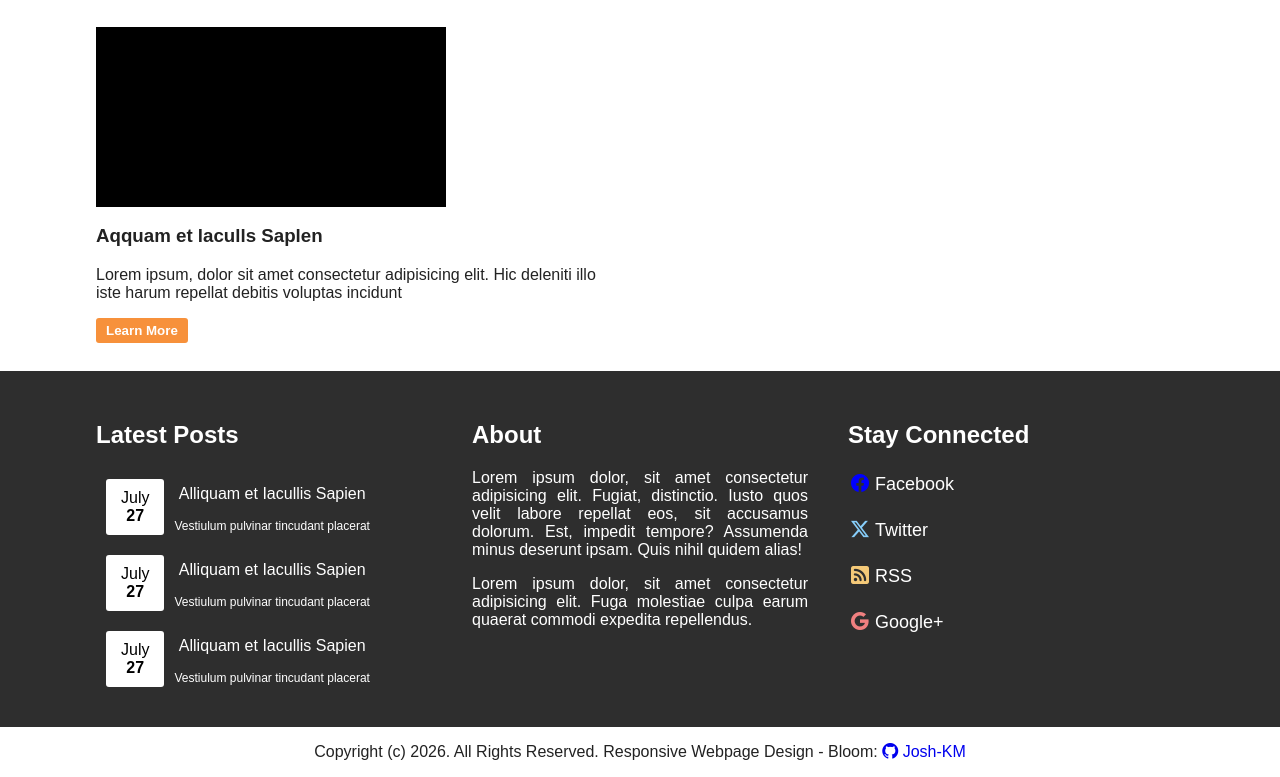
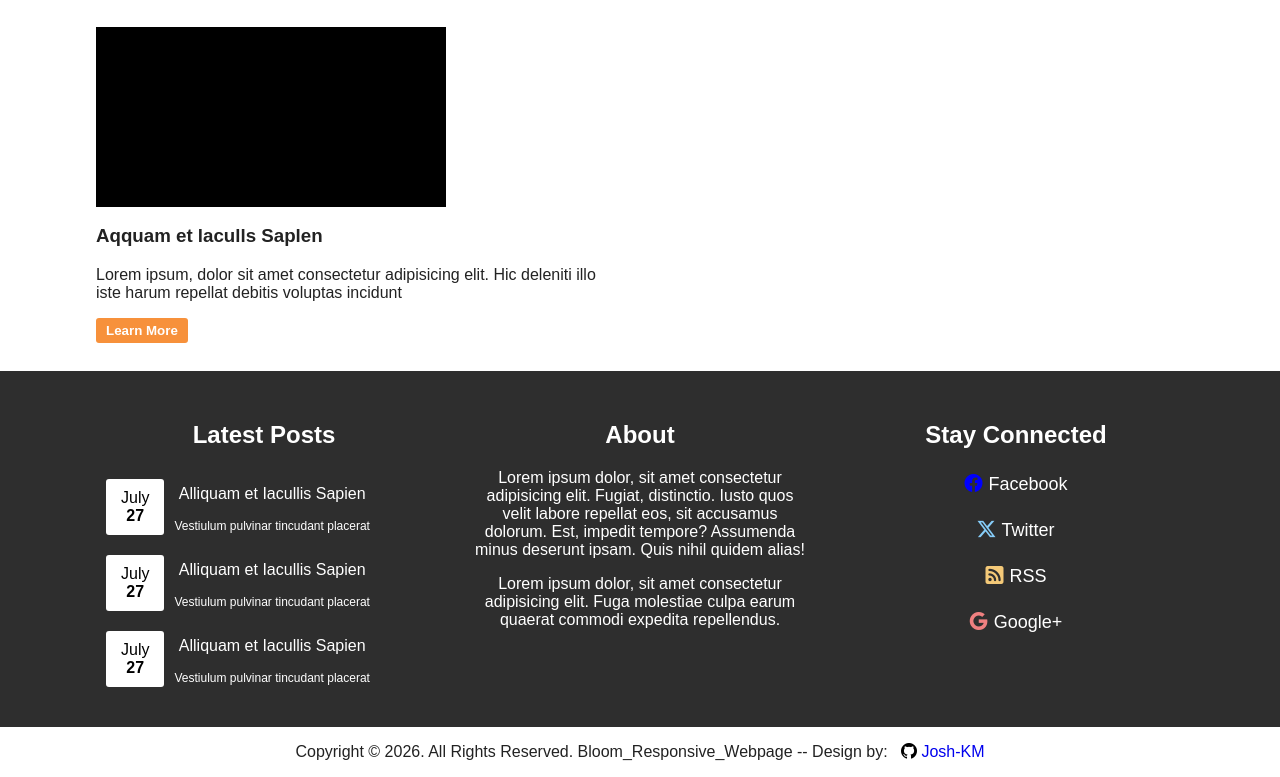
Before and after one commit to Josh-KM/Bloom_Responsive_Webpage, a plain HTML site: page index.html in a window 1280 px wide. Shown: the part 1210-1987 px from the top of the page. Drawn offline with nearby package versions, Linux system fonts and the light colour scheme.

Commit message:
first commit

```diff
--- a/index.html
+++ b/index.html
@@ -8,8 +8,11 @@
         <link href="https://fonts.googleapis.com/css2?family=Pacifico&display=swap" rel="stylesheet">
     </head><link rel="stylesheet" href="https://cdn.jsdelivr.net/npm/bootstrap-icons@1.13.1/font/bootstrap-icons.min.css">
     <body>
+
+        <!-- Header Section / Navigation -->
         <header>
             <nav class="container nav">
+                <!-- Logo -->
                 <div class="logo"><img src="/images/edit_bloom.png" alt=""></div>
                 <ul>
                     <li><a href="#">Home</a></li>
@@ -21,6 +24,7 @@
             </nav>
         </header>
 
+        <!-- Hero Section -->
         <section class="hero">
             <div class="hero-section content-hero">
                 <div class="hero-content">
@@ -35,23 +39,29 @@
             </div>
         </section>
 
+        <!-- Services / Feature Cards -->
         <div class="card-section">
             <div class="main-card card-div">
                 <h1>This is a Heading</h1>
                 <div class="cards">
 
+                    <!-- Services Card Item -->
                     <div>
                         <div class="card-1"></div>
                         <h3>Aqquam et laculls Saplen</h3>
                         <p>Lorem ipsum, dolor sit amet consectetur adipisicing elit. Hic deleniti illo iste harum repellat debitis voluptas incidunt</p>
                         <button class="card-btn" type="button">Learn More</button>
                     </div>
+
+                    <!-- Services Card Item -->
                     <div>
                         <div class="card-2"></div>
                         <h3>Aqquam et laculls Saplen</h3>
                         <p>Lorem ipsum, dolor sit amet consectetur adipisicing elit. Hic deleniti illo iste harum repellat debitis voluptas incidunt</p>
                         <button class="card-btn" type="button">Learn More</button>
                     </div>
+
+                    <!-- Services Card Item -->
                     <div>
                         <div class="card-3"></div>
                         <h3>Aqquam et laculls Saplen</h3>
@@ -63,10 +73,11 @@
             </div>
         </div>
 
+        <!-- Footer Section -->
         <footer>
             <div class="main-footer footer-section">
-
                 <div>
+                    <!-- Blog / Recent Posts Column -->
                     <h2>Latest Posts</h2>
                     <div class="footer-content">
                         <div class="footer-date">
@@ -100,6 +111,7 @@
                     </div>
                 </div>
 
+                <!-- About Summary -->
                 <div>
                     <h2>About</h2>
                     <div class="footer-div-para">
@@ -108,6 +120,7 @@
                     </div>
                 </div>
 
+                <!-- Social Medial Links -->
                 <div>
                     <h2>Stay Connected</h2>
                     <div class="footer-socials">
@@ -119,9 +132,14 @@
                 </div>
             </div>
         </footer>
+
+        <!-- Copyright Section -->
         <div class="copyright">
             <div class="copyright-section copyright-content">
-                <p>Copyright (c) 2026. All Rights Reserved. Responsive Webpage Design - Bloom: <a href="https://github.com/Josh-KM" target="_blank"><i class="bi bi-github"></i> Josh-KM</a></p>
+                <p>Copyright &copy; <span id="year"></span>. All Rights Reserved. Bloom_Responsive_Webpage -- Design by: &nbsp <a href="https://github.com/Josh-KM" target="_blank"><i class="bi bi-github" style="color: #000;"></i> Josh-KM</a></p>
+                <script>
+                    document.getElementById("year").textContent = new Date().getFullYear();
+                </script>
             </div>
         </div>
     </body>
--- a/style/style.css
+++ b/style/style.css
@@ -1,9 +1,17 @@
+/*
+    StyleSheet
+
+    Ensure a consistent look across browsers
+*/
+
 body{
     font-family: Arial, Helvetica, sans-serif;
     background-color: #ffffff;
     margin: 0;
     color: #222;
 }
+
+/* Header Section */
 
 header{
     background-color: #2e2e2e;
@@ -39,6 +47,8 @@ header{
     text-decoration: none;
     cursor: pointer;
 }
+
+/* Hero Section */
 .hero{
     background-color: #f1f1f1;
 
@@ -66,6 +76,8 @@ header{
     border-radius: 3px;
     cursor: pointer;
 }
+
+/* Services / Feature Cards Section */
 .card-section{
     background-color: #ffffff;
 }
@@ -101,6 +113,8 @@ header{
     border-radius: 3px;
     cursor: pointer;
 }
+
+/* Footer Section */
 
 footer{
     background-color: #2e2e2e;
@@ -166,6 +180,7 @@ footer{
     font-family: Arial, Helvetica, sans-serif;
 }
 
+/* Copyright Section */
 .copyright{
     background-color: #fff;
 }
@@ -186,6 +201,11 @@ footer{
     text-decoration: none;
     font-weight: 500;
 }
+
+/* Responsive Design */
+
+/* Mobile View: Stack Items Vertically */
+/* Mobile devices (up to 768px) */
 
 @media (max-width: 768px) {
     .nav, .content-hero{
@@ -215,6 +235,9 @@ footer{
 
 }
 
+/* Tablet View: Adjust Cards Grid & Hero Section Layout */
+/* Tablet devices (769px to 1280px) */
+
 @media (min-width:768px) and (max-width:1280px){
      .content-hero{
         display: flex;
@@ -230,6 +253,6 @@ footer{
         grid-template-columns: repeat(2, 1fr);
     }
     .footer-section{
-        text-align: justify;
+        text-align: center;
     }
 }
```
Also changed, not shown: 1 other file.
